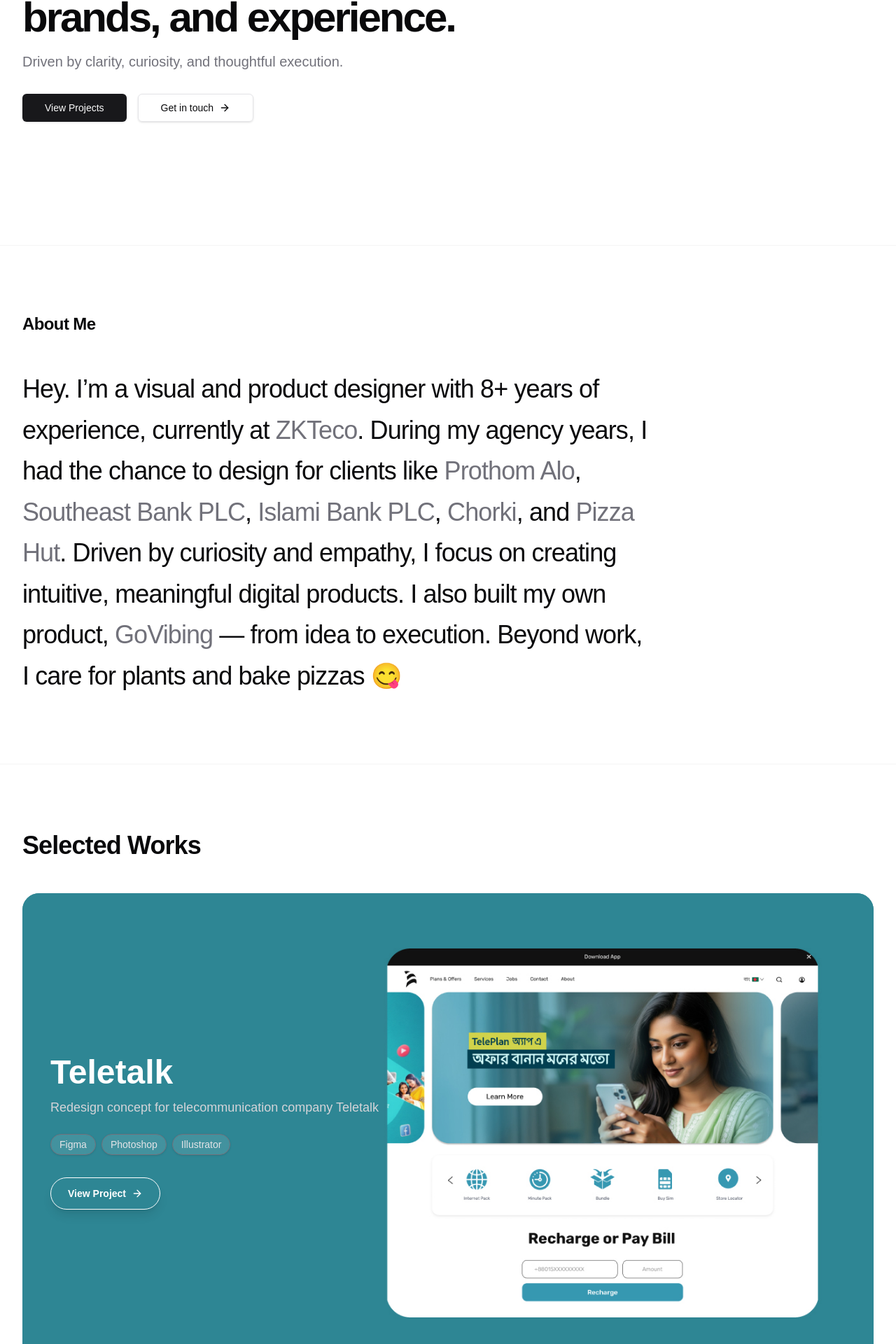
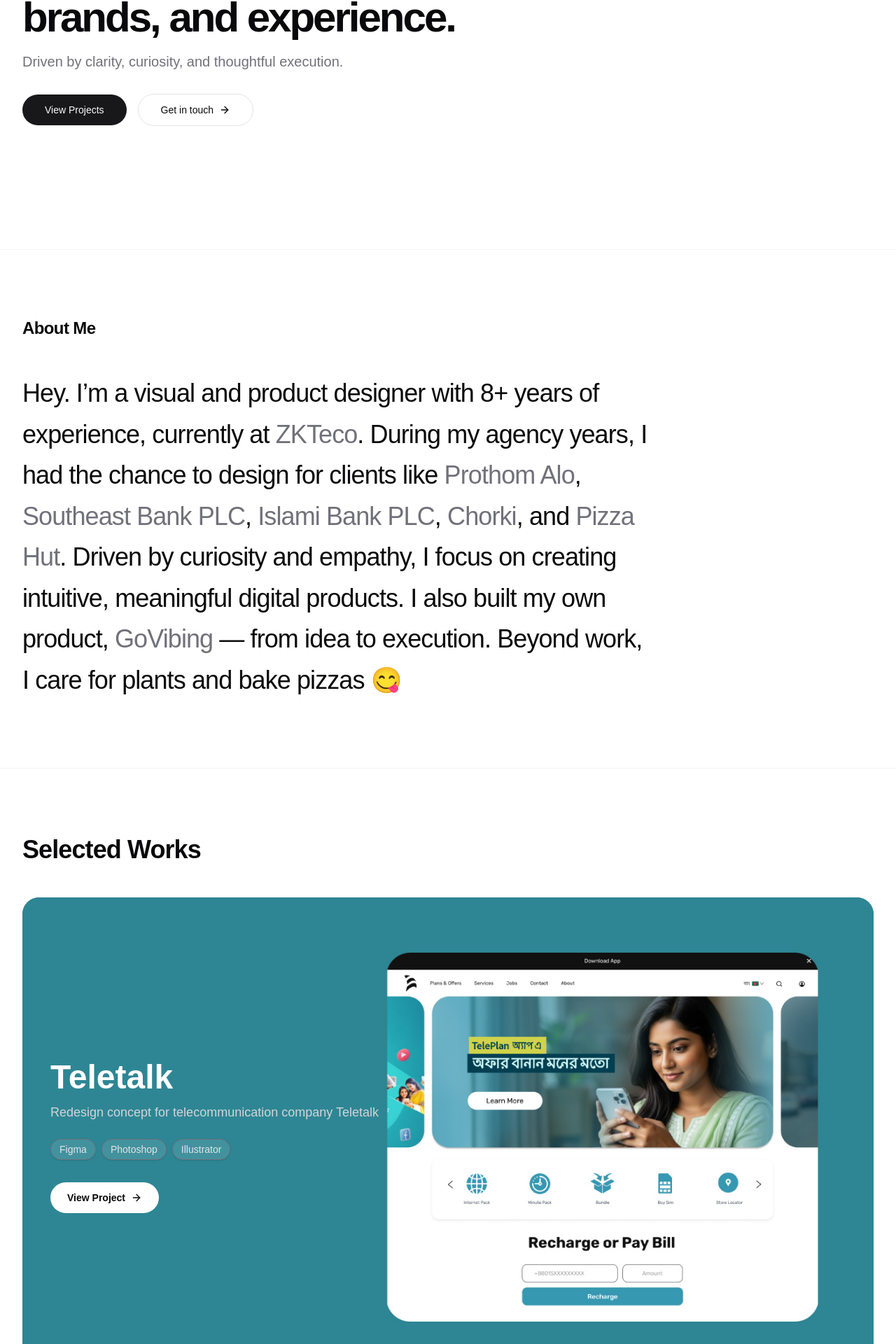
Before and after one commit to arafatic/Portfolio-Site--V2, a Next.js app: page / in a window 1280 px wide. Shown: the part 299-2219 px from the top of the page at 70% size. Built offline with nearby package versions, Linux system fonts and the light colour scheme.

Commit message:
UI: Refine button styles across sections

```diff
--- a/src/components/sections/contact.tsx
+++ b/src/components/sections/contact.tsx
@@ -10,7 +10,7 @@
         </p>
         <a
           href="mailto:arafatul.designer@gmail.com"
-          className="inline-flex items-center justify-center rounded-md bg-primary px-8 py-3 text-sm font-medium text-primary-foreground shadow transition-colors hover:bg-primary/90"
+          className="inline-flex items-center justify-center rounded-full bg-primary px-8 py-3 text-sm font-medium text-primary-foreground shadow transition-colors hover:bg-primary/90"
         >
           <Mail className="mr-2 h-4 w-4" />
           Say Hello
--- a/src/components/sections/hero.tsx
+++ b/src/components/sections/hero.tsx
@@ -14,13 +14,13 @@
         <div className="flex w-full items-center justify-start gap-4 py-4">
           <Link
             href="#projects"
-            className="inline-flex items-center justify-center rounded-md bg-primary px-8 py-2 text-sm font-medium text-primary-foreground shadow transition-colors hover:bg-primary/90 h-10"
+            className="inline-flex items-center justify-center rounded-full bg-primary px-8 py-3 text-sm font-medium text-primary-foreground transition-colors hover:bg-primary/90"
           >
             View Projects
           </Link>
           <Link
             href="#contact"
-            className="inline-flex items-center justify-center rounded-md border border-border bg-transparent px-8 py-2 text-sm font-medium shadow-sm transition-colors hover:bg-muted hover:text-foreground h-10 group"
+            className="inline-flex items-center justify-center rounded-full border border-border bg-transparent px-8 py-3 text-sm font-medium transition-colors hover:bg-muted hover:text-foreground group"
           >
             Get in touch
             <ArrowRight className="ml-2 h-4 w-4 transition-transform group-hover:translate-x-1" />
--- a/src/components/sections/projects.tsx
+++ b/src/components/sections/projects.tsx
@@ -104,7 +104,7 @@
                     href={project.link}
                     target="_blank"
                     rel="noopener noreferrer"
-                    className={`inline-flex items-center justify-center rounded-full border px-6 py-3 text-sm font-semibold hover:opacity-80 transition-opacity shadow-lg w-fit border-border text-foreground ${lightBg ? 'lg:text-zinc-900 lg:border-zinc-800' : 'lg:text-white lg:border-white'}`}
+                    className="inline-flex items-center justify-center rounded-full bg-background text-foreground px-6 py-3 text-sm font-semibold hover:opacity-80 transition-opacity w-fit"
                     aria-label={`View ${project.title}`}
                   >
                     View Project
```
